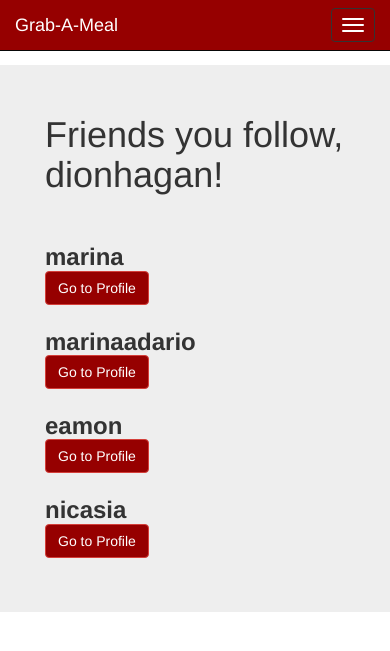
After one commit to dionhagan/flask-grab-a-meal, a Flask app: page /friends in a window 390 px wide. The commit adds this page. Shown: the top 651 px of the page. Run offline with Flask 2, Linux system fonts and the light colour scheme; a user stored in the database is signed in; data comes from the database, SQL or seed files in the repository; both versions use the stored data as it was after the commit; some libraries are stand-ins or nearby versions.

Commit message:
page w/ list of friends implemented - starting implementation of profiles - POST to friends currently 405s

```diff
--- a/app/templates/base.html
+++ b/app/templates/base.html
@@ -27,7 +27,8 @@
             {% if current_user.is_authenticated %}
               <li><a href="/plan">Plan a Meal</a></li>
               <li><a href="/house">By House</a></li>
-              <li><a href="/follow">Follow Friends</a></li>
+              <li><a href="/follow">Follow</a></li>
+              <li><a href="/friends">Friends</a></li>
               <li><a href="/about">About</a></li>
               <li><a href="/logout">Logout</a></li>
             {% else %}
--- /dev/null
+++ b/app/templates/friends.html
@@ -0,0 +1,34 @@
+{% extends 'base.html' %}
+{% block content %}
+<div class="jumbotron-minor">
+<div class="container">
+  <div class="row">
+    <div class="col-md-8 col-md-offset-2">
+      <div class="container">
+        <h1 align="left">Friends you follow, {{ current_user.username }}!</h1><br>
+        {% for friend in friends %}
+        <div>
+          <h3>
+            <b>{{friend.username}}</b>
+            <br>
+            <form action="/friends" method="post">
+              <button type="submit" class="btn btn-danger btn-md">Go to Profile</button>
+            </form>
+          </h3>
+        </div>
+        {% endfor %}
+      </div>
+    </div>
+  </div>
+  {% with messages = get_flashed_messages() %}
+    {% if messages %}
+      {% for message in messages %}
+      <div class="row">
+        <div class="alert alert-info" role="alert">{{ message }}</div>
+      </div>
+      {% endfor %}
+    {% endif %}
+  {% endwith %}
+</div>
+</div>
+{% endblock %}
--- a/app/views.py
+++ b/app/views.py
@@ -171,3 +171,13 @@ def follow():
 @app.route('/about')
 def about():
     return render_template('about.html')
+
+@app.route('/friends')
+def friends():
+    if request.method == 'GET':
+        friends = current_user.followed.all()
+        return render_template("friends.html", friends=friends)
+    elif request.method == 'POST':
+        friend = request.form['']
+    else:
+        abort(405)
```
Also changed, not shown: app.db, app/models.py (line endings or trailing spaces), 2 other files.
